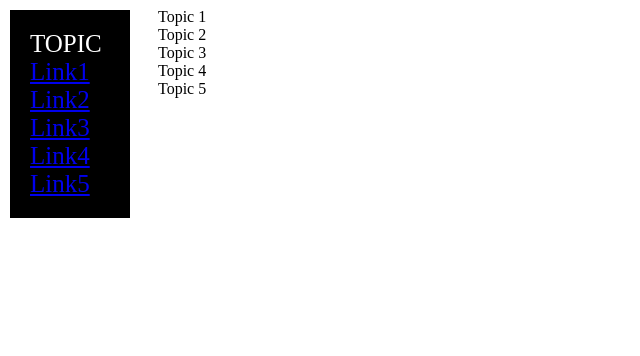
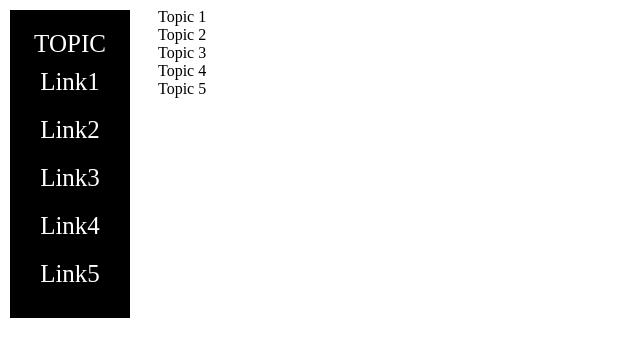
Before and after one commit to eeatty/first-steps, a plain HTML site: page freeCodeCamp/ResponsiveWebProjects/techdoc.html in a window 1280 px wide. Shown: the whole page, without its empty margins (0-640 px from the left). Drawn offline with Linux system fonts and the light colour scheme.

Commit message:
Update techdoc.html
fixed navbar

```diff
--- a/freeCodeCamp/ResponsiveWebProjects/techdoc.html
+++ b/freeCodeCamp/ResponsiveWebProjects/techdoc.html
@@ -1,4 +1,5 @@
 <!DOCTYPE html>
+<html lang="en"
 <html>
 <head>
   <style>
@@ -14,16 +15,17 @@
   padding: 20px;
   font-size: 25px;
   Margin: 10px;
+  text-align: center;
 }
-.nav-link a {
-  padding: 20px;
+.nav-link {
+  padding: 10px;
   text-decoration: none;
   font-size: 25px;
   color: white;
   display: block;
 }
-.nav-link a:hover {
-  color: #000;
+.nav-link:hover {
+  background-color: teal;
 }
 #main-doc {
   margin-left: 140px;
```
